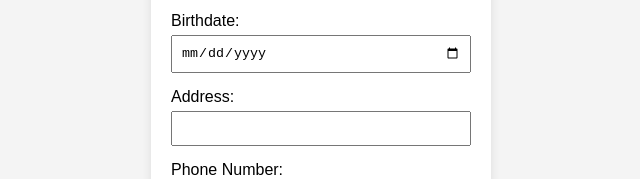
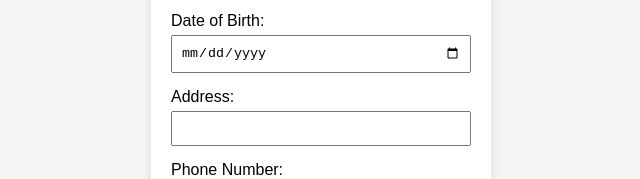
Before and after one commit to DIPA2410/RegistrationForm, a plain HTML site: page index.html in a window 1280 px wide. Shown: the part 369-548 px from the top of the page, 319-959 px from the left. Drawn offline with Linux system fonts and the light colour scheme.

Commit message:
Update index.html

```diff
--- a/index.html
+++ b/index.html
@@ -69,7 +69,7 @@
         <input type="password" id="password" name="password" required>
     </div>
     <div class="form-group">
-        <label for="birthdate">Birthdate:</label>
+        <label for="birthdate">Date of Birth:</label>
         <input type="date" id="birthdate" name="birthdate" required>
     </div>
     <div class="form-group">
```
